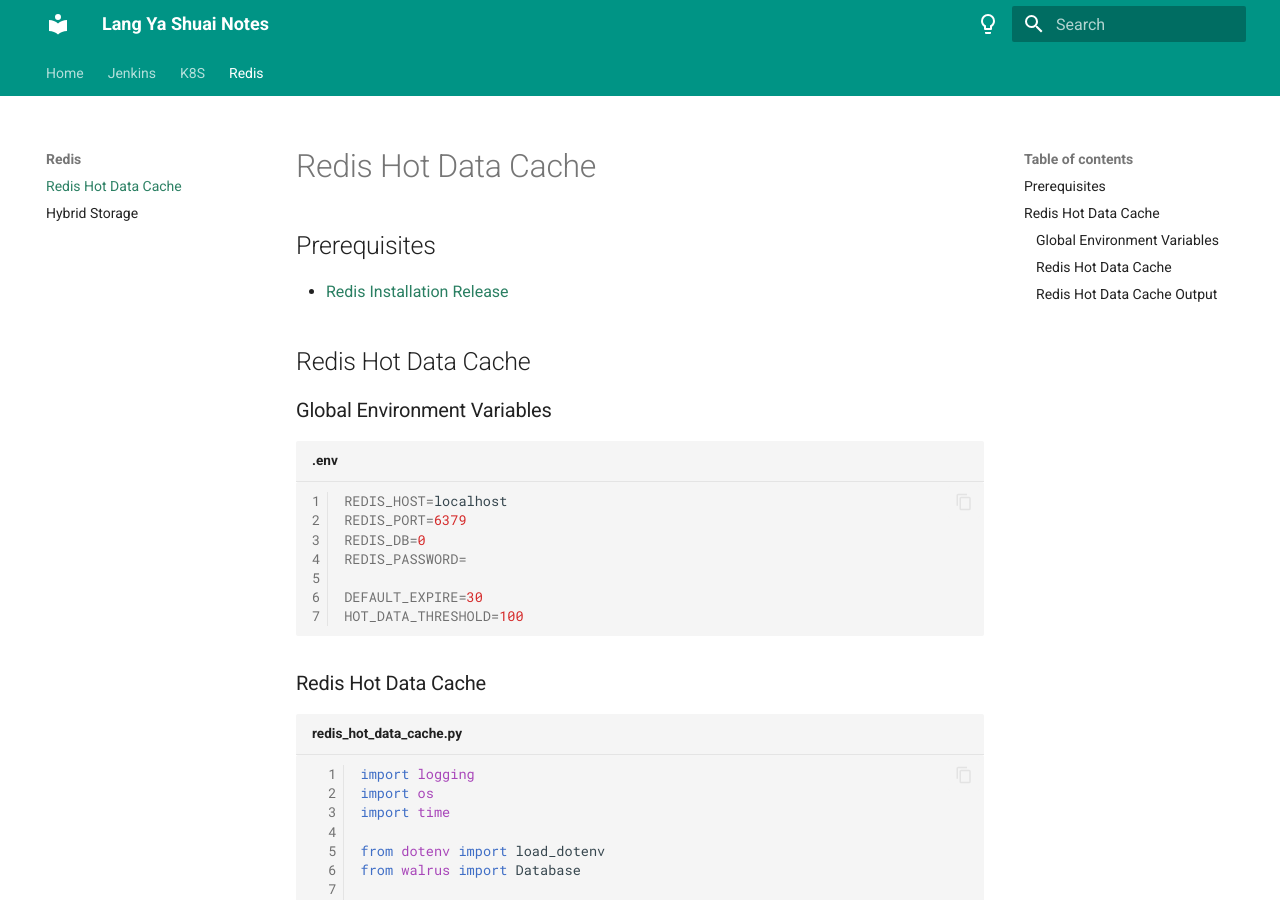
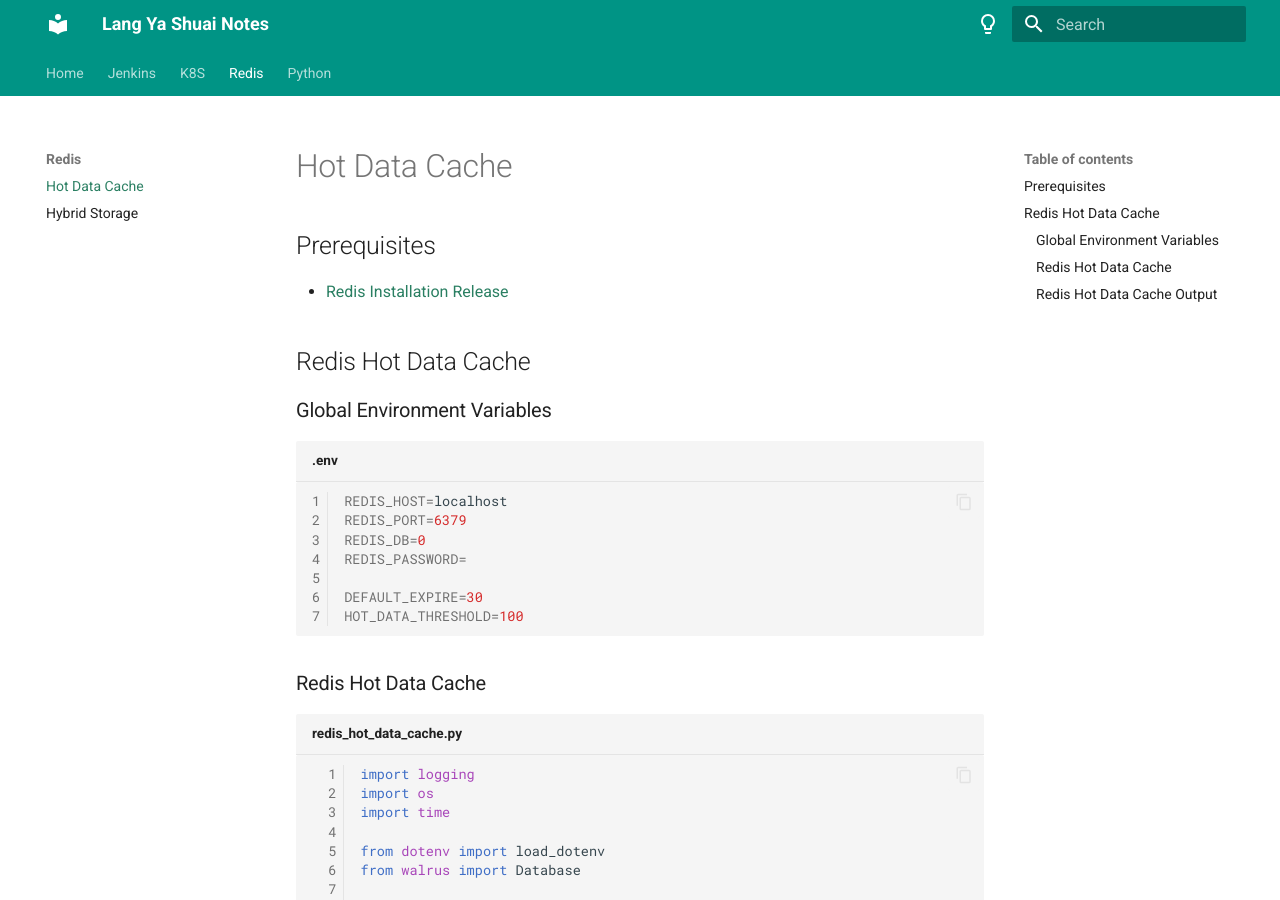
Before and after one commit to zhouushe/notes, an MkDocs documentation site: the page built from docs/redis_hot_data_cache.md, in a window 1280 px wide and 900 px high. Built offline with MkDocs 1.6.1 and Material for MkDocs 9.7.7, drawn with Linux system fonts in a browser that asks for light colours.

Commit message:
Update mkdocs.yml

```diff
--- a/mkdocs.yml
+++ b/mkdocs.yml
@@ -49,8 +49,10 @@ nav:
       - K8S Command: k8s_command.md
       - K8S FIO: k8s_fio.md
   - Redis:
-      - Redis Hot Data Cache: redis_hot_data_cache.md
+      - Hot Data Cache: redis_hot_data_cache.md
       - Hybrid Storage: hybrid_storage.md
+  - Python:
+      - Decorator: python_decorator.md
 
 markdown_extensions:
   - toc:
```
